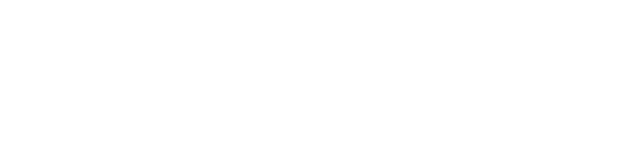
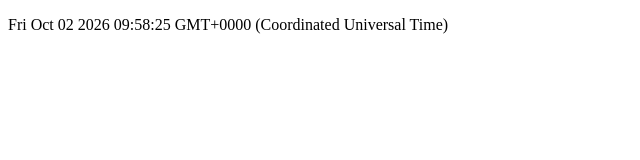
Before and after one commit to acciojob/clock-RohitAwase, a website: page main.html in a window 1280 px wide. Shown: the whole page, without its empty margins (0-640 px from the left). Drawn offline with Linux system fonts and the light colour scheme.

Commit message:
created a submission

```diff
--- a/main.html
+++ b/main.html
@@ -7,8 +7,8 @@
 </head>
 
 <body>
-	<!-- the entire body must be written by student -->
-    <script type="text/javascript" src="./script.js">
+	<p id="timer"></p>
+	<script type="text/javascript" src="./script.js">
 </script>
 
 </body>
--- a/script.js
+++ b/script.js
@@ -1 +1,10 @@
 //your JS code here. If required.
+function updateTime() {
+    let now = new Date();
+
+    document.getElementById("timer").textContent = now;
+}
+
+updateTime();
+
+setInterval(updateTime, 1000);
```
